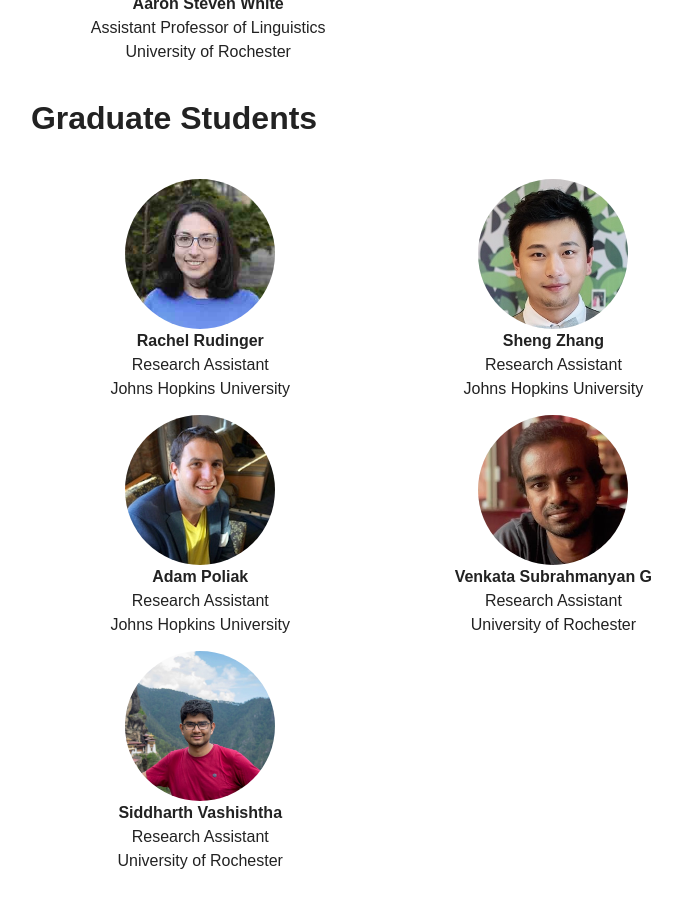
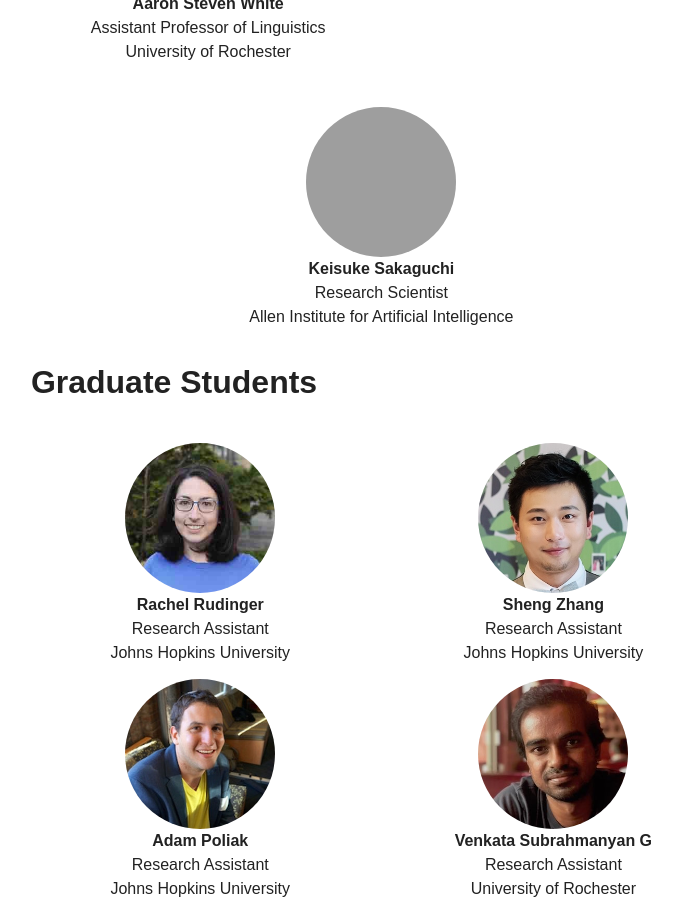
Before and after one commit to decompositional-semantics-initiative/decompositional-semantics-initiative.github.io, a Jekyll site: the page built from researchers/index.md, in a window 1280 px wide and 900 px high, scrolled down 1077 px. Shown: the whole window, without its empty margins (255-937 px from the left). Built offline with Jekyll 4.4.1, drawn with Linux system fonts in a browser that asks for light colours; nearby versions of some CDN libraries.

Commit message:
update keisuke's profile

```diff
--- a/_data/researchers.yml
+++ b/_data/researchers.yml
@@ -46,10 +46,18 @@ faculty:
         - wsd
         - dnc
 
-# researchscientists:
-#   group: Research Scientists
-#   people:
-#
+researchscientists:
+  group: Research Scientists
+  people:
+    ksakaguchi:
+      name: Keisuke Sakaguchi
+      role: Research Scientist
+      affiliation: Allen Institute for Artificial Intelligence
+      website: http://cs.jhu.edu/~keisuke/
+      email: keisukes@allenai.org
+      projects:
+        - wsd
+
 # postdocs:
 #   group: Postdocs
 #   people:
```
